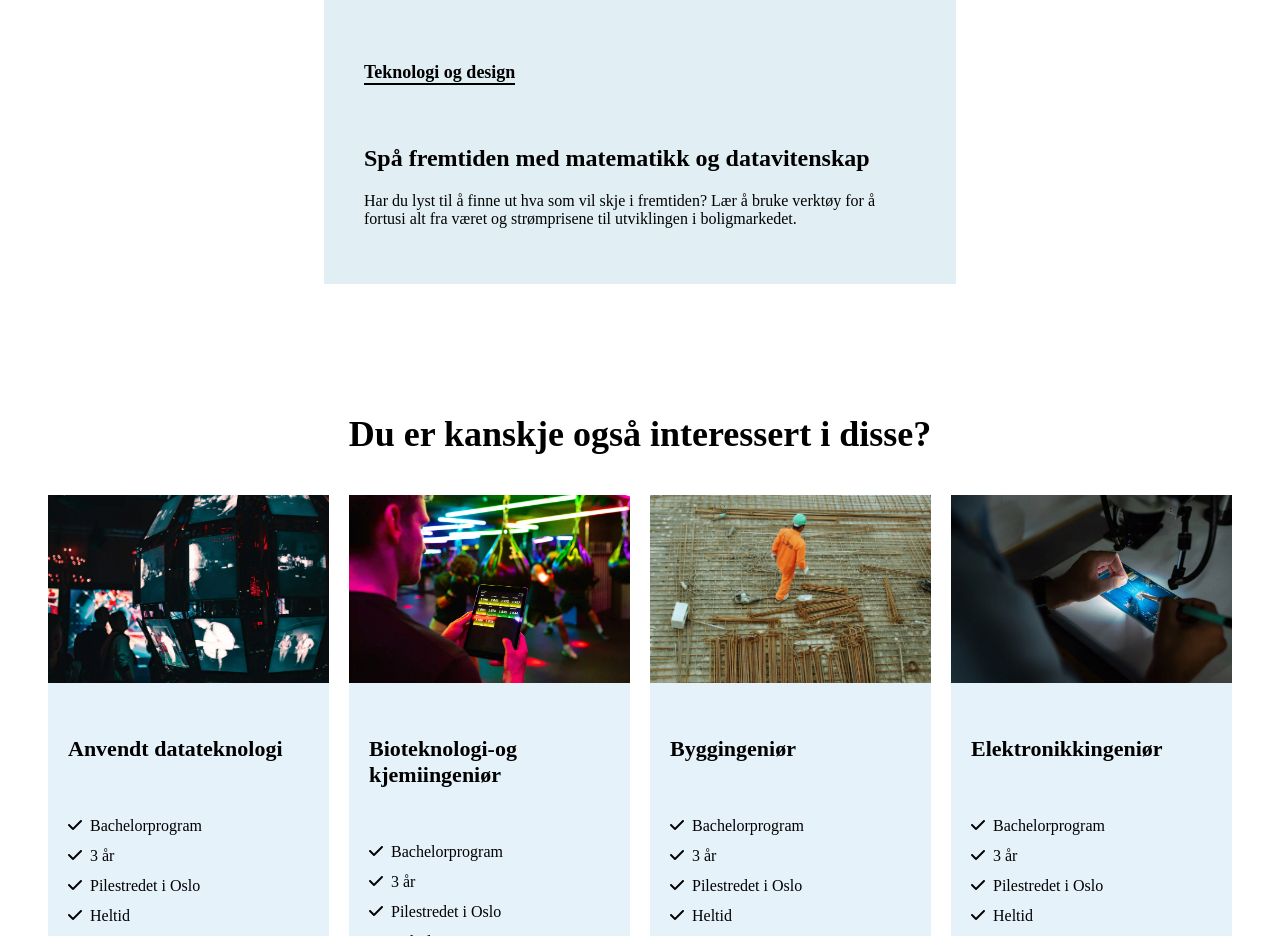
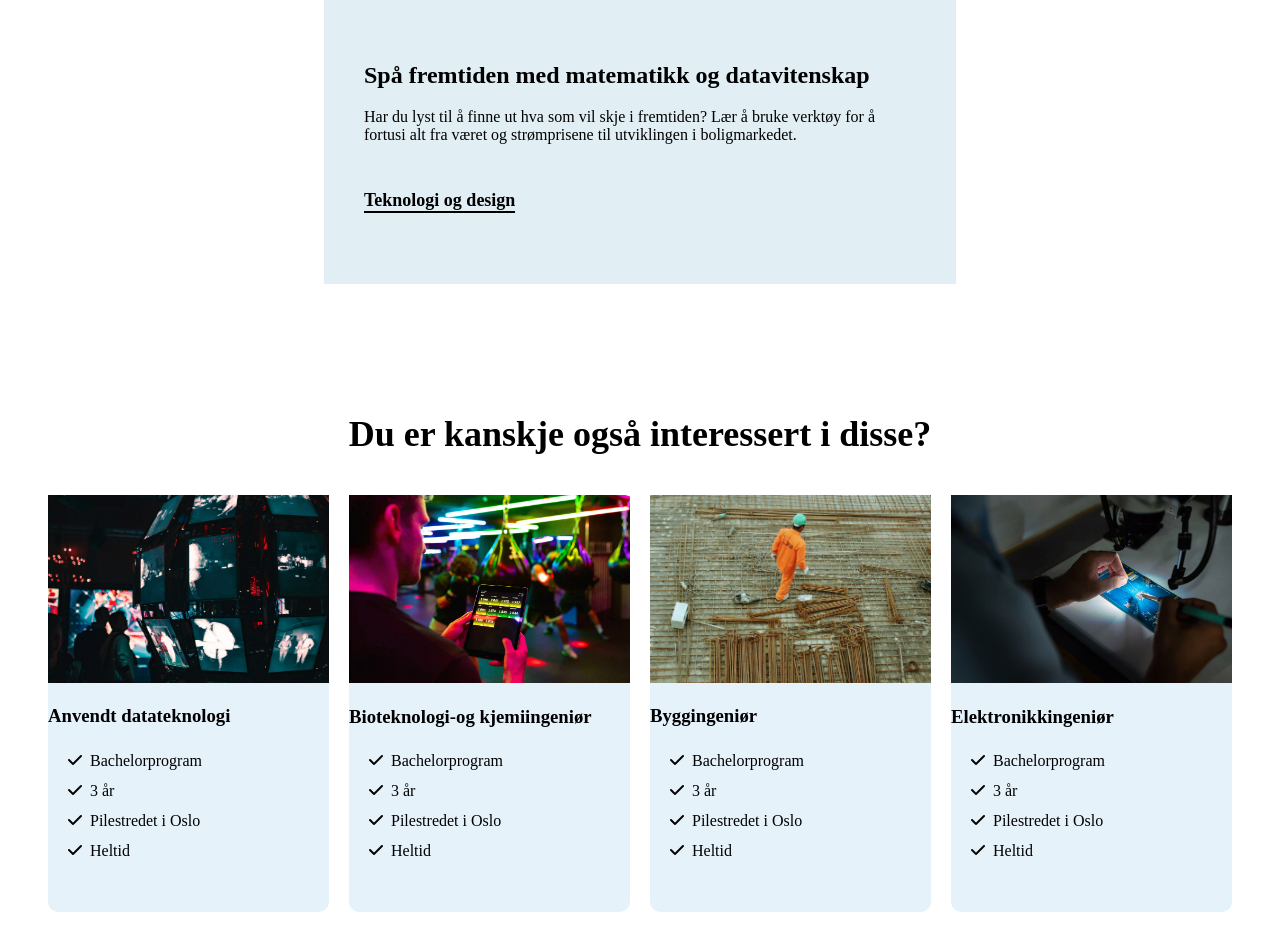
Before and after one commit to pazilye/FinalExam1200, a plain HTML site: page index.html in a window 1280 px wide. Shown: the part 1864-2800 px from the top of the page. Drawn offline with Linux system fonts and the light colour scheme.

Commit message:
new changes are made

```diff
--- a/index.html
+++ b/index.html
@@ -42,9 +42,9 @@
             <img src="images/thumbnail.jpeg" class="hero-image" alt="image">
         </div>
         <div class="or-2">
+             <h1 class="heading">Matematisk modellering og datavitenskap ingeniør
+            </h1>
             <h3 class="sub-head">Bachelorprogram</h3>
-            <h1 class="heading">Matematisk modellering og datavitenskap ingeniør
-            </h1>
             <p class="text-1">Få innsikt i matematiske modeller og datadrevne metoder som kan løse mange praktiske og samfunnsnyttige oppgaver.
             </p>
         </div>
@@ -171,10 +171,10 @@
     <div class="story-div">
         <img src="images/story.jpg" class="story-image" alt="image">
         <div class="story-content">
+             <h2>Spå fremtiden med matematikk og datavitenskap</h2>
+               <p>Har du lyst til å finne ut hva som vil skje i fremtiden? Lær å bruke verktøy for å fortusi alt fra været og strømprisene til utviklingen i boligmarkedet.
+            </p>
             <h5>Teknologi og design</h5>
-            <h2>Spå fremtiden med matematikk og datavitenskap</h2>
-            <p>Har du lyst til å finne ut hva som vil skje i fremtiden? Lær å bruke verktøy for å fortusi alt fra været og strømprisene til utviklingen i boligmarkedet.
-            </p>
         </div>
     </div>
 </section>
@@ -185,7 +185,7 @@
     <div class="interest-grid">
         <div>
             <img src="images/c.webp" class="i-image" alt="image">
-            <h4>Anvendt datateknologi</h4>
+            <h3>Anvendt datateknologi</h4>
             <ul>
                 <li><i class="fa-solid fa-check"></i>&nbsp;&nbsp;Bachelorprogram</li>
                 <li><i class="fa-solid fa-check"></i>&nbsp;&nbsp;3 år</li>
@@ -195,7 +195,7 @@
         </div>
         <div>
             <img src="images/bc.webp" class="i-image" alt="image">
-            <h4>Bioteknologi-og kjemiingeniør</h4>
+            <h3>Bioteknologi-og kjemiingeniør</h4>
             <ul>
                 <li><i class="fa-solid fa-check"></i>&nbsp;&nbsp;Bachelorprogram</li>
                 <li><i class="fa-solid fa-check"></i>&nbsp;&nbsp;3 år</li>
@@ -205,7 +205,7 @@
         </div>
         <div>
             <img src="images/ce.webp" class="i-image" alt="image">
-            <h4>Byggingeniør</h4>
+            <h3>Byggingeniør</h4>
             <ul>
                 <li><i class="fa-solid fa-check"></i>&nbsp;&nbsp;Bachelorprogram</li>
                 <li><i class="fa-solid fa-check"></i>&nbsp;&nbsp;3 år</li>
@@ -215,7 +215,7 @@
         </div>
         <div>
             <img src="images/ee.webp" class="i-image" alt="image">
-            <h4>Elektronikkingeniør</h4>
+            <h3>Elektronikkingeniør</h4>
             <ul>
                 <li><i class="fa-solid fa-check"></i>&nbsp;&nbsp;Bachelorprogram</li>
                 <li><i class="fa-solid fa-check"></i>&nbsp;&nbsp;3 år</li>
@@ -239,7 +239,7 @@
             <div>
                 <h3>Faglig leder</h3>
                 <h4>Kristoffer Herland Hellton</h4>
-                <h5>førsteamanuensis</h5>
+                <h4>førsteamanuensis</h4>
                 <ul>
                     <li><a href="tel:+4767237240">+47 672 37 240</a></li>
                     <li><a href="mailto:kristoffer.hellton@oslomet.no">kristoffer.hellton@oslomet.no</a></li>
--- a/styles.css
+++ b/styles.css
@@ -209,25 +209,28 @@ table th span , table td span{
 .contact p{
     max-width: 40%;
     margin: 10px auto;
-    text-align: center;
     font-size: 18px;
 }
 .contact-grid h3{
     font-size: 20px;
     padding-top: 50px;
+    text-align: center;
 }
 .contact-grid h4{
     font-size: 18px;
     padding-top: 10px;
+    text-align: center;
 }
 .contact-grid h5{
     font-size: 16px;
     padding-top: 10px;
+    text-align: center;
 }
 .contact-grid ul{
     list-style: none;
     margin-top: 30px;
     line-height: 30px;
+    text-align: center;
 }
 .contact-grid ul li a{
     color: #00192C;
```
